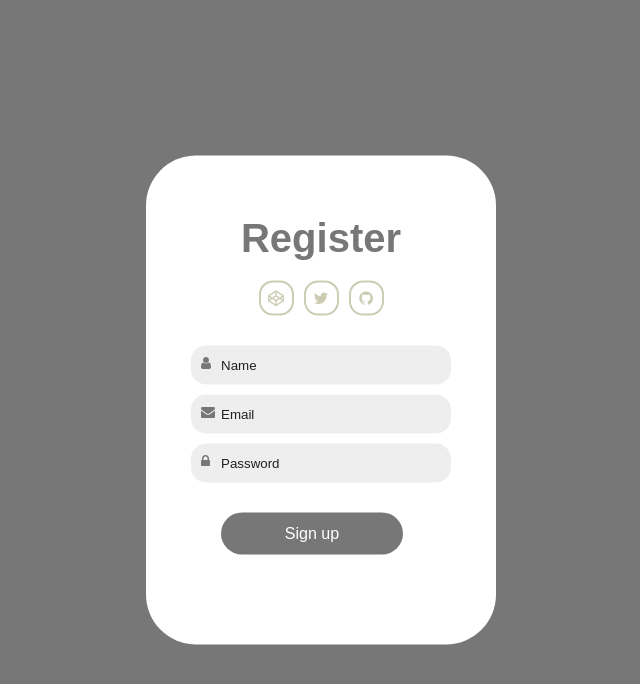
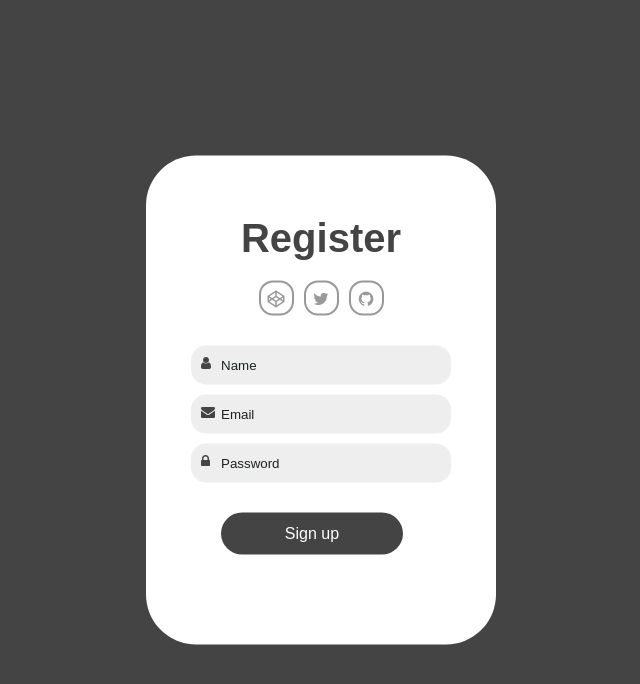
Before and after one commit to ibzaa1/register-signup-form, a plain HTML site: page index.html in a window 1280 px wide. Shown: the whole page, without its empty margins (319-959 px from the left). Drawn offline with Linux system fonts and the light colour scheme.

Commit message:
chanegd the colour again, and made the social media boxes bigger

```diff
--- a/style.css
+++ b/style.css
@@ -1,4 +1,3 @@
-
 * {
     margin: 0;
     padding: 0;
@@ -9,7 +8,7 @@
 }
 
 body {
-    background: #777;
+    background: #444;
 }
 
 .wrapper {
@@ -30,7 +29,12 @@ body {
     text-align: center;
     font-size: 40px;
     font-weight: bold;
-    color: #777;
+    color: #444;
+}
+
+.social_media {
+    font-size: 17px;
+    align-items: center;
 }
 
 .wrapper .social_media {
@@ -42,13 +46,12 @@ body {
 .wrapper .social_media .item {
     width: 35px;
     height: 35px;
-    border: 2px solid #ccccb3;
+    border: 2px solid #999;
     margin: 0 5px;
     text-align: center;
-    line-height: 35px;
     border-radius: 40%;
     cursor: pointer;
-    color: #ccccb3;
+    color: #999;
     transition: all 0.5s ease;
 }
 
@@ -57,8 +60,8 @@ body {
 }
 
 .wrapper .social_media .item:hover {
-    border-color: #777;
-    color: #777;
+    border-color: #444 ;
+    color: #444;
 }
 
 .wrapper .form .input_field {
@@ -77,7 +80,7 @@ body {
 .wrapper .form .btn {
     width: 70%;
     margin: 30px;
-    background: #777;
+    background: #444   ;
     padding: 12px;
     text-align: center;
     border-radius: 25px;
@@ -91,7 +94,7 @@ body {
     position: absolute;
     top: 10px;
     left: 10px;
-    color: #777;
+    color: #444;
     font-size: 14px;
 
 }
```
